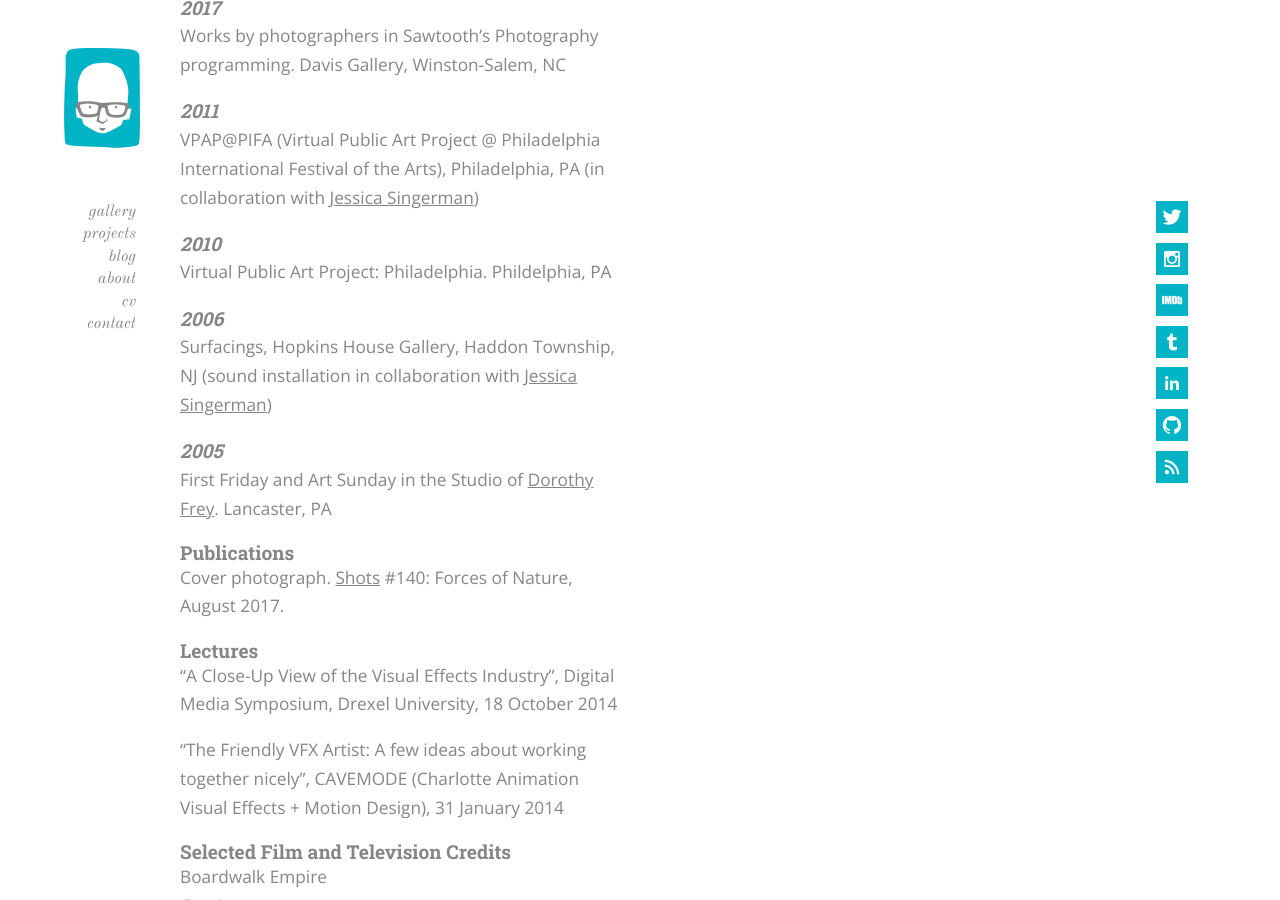
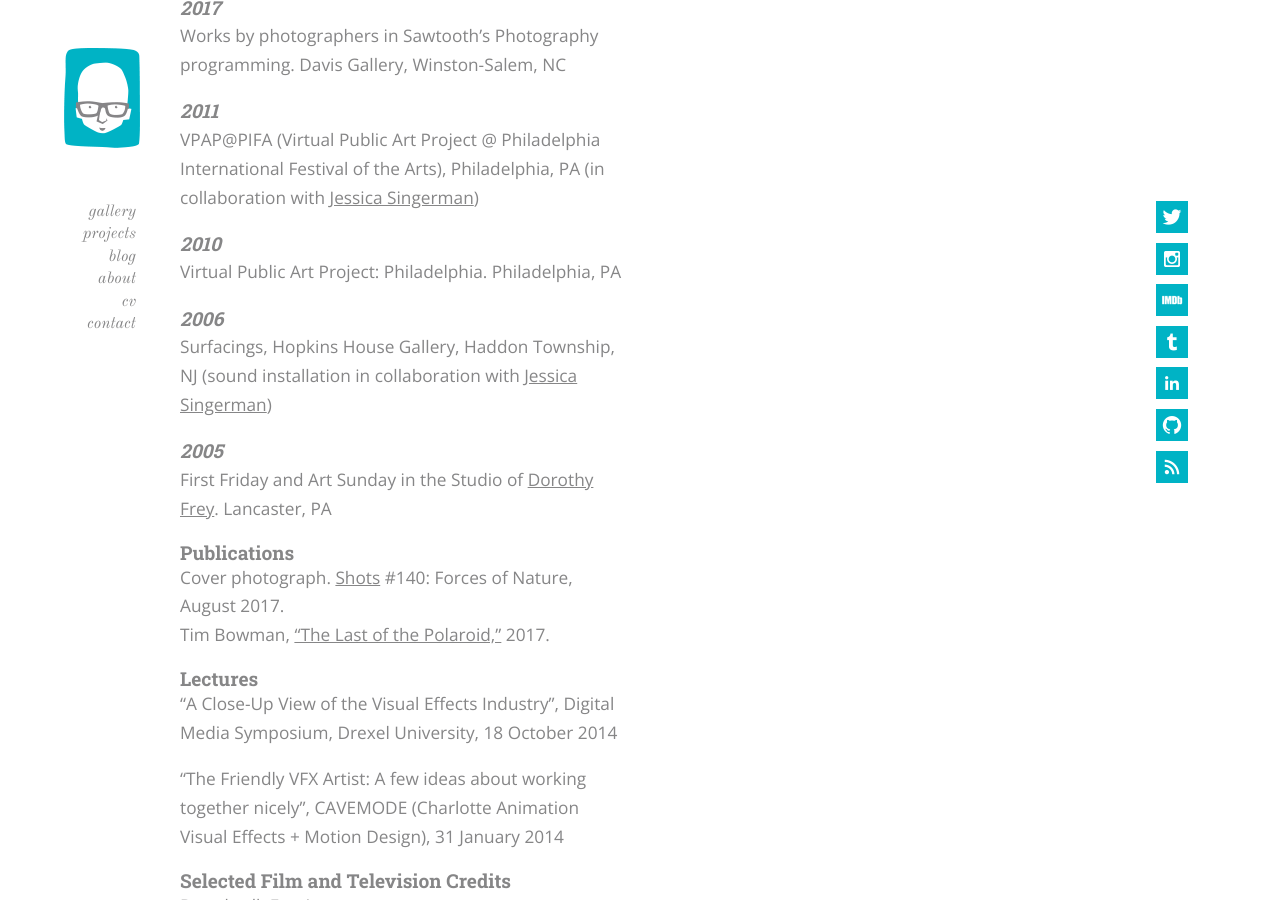
Before and after one commit to hellothisistim/hellothisistim.github.io, a Jekyll site: the page built from _posts/2018-01-01-cv.md, in a window 1280 px wide and 900 px high, scrolled down 718 px. Built offline with Jekyll 4.4.1, drawn with Linux system fonts in a browser that asks for light colours; comment, search, counter and statistics services are not loaded.

Commit message:
Edit CV (#72)

```diff
--- a/_posts/2018-01-01-cv.md
+++ b/_posts/2018-01-01-cv.md
@@ -34,7 +34,7 @@ VPAP@PIFA (Virtual Public Art Project @ Philadelphia International Festival of t
 
 ### 2010
 
-Virtual Public Art Project: Philadelphia. Phildelphia, PA
+Virtual Public Art Project: Philadelphia. Philadelphia, PA
 
 ### 2006
 
@@ -47,6 +47,7 @@ First Friday and Art Sunday in the Studio of [Dorothy Frey](http://www.dorothyfr
 ## Publications
 
 Cover photograph. [Shots](http://shotsmag.com/) #140: Forces of Nature, August 2017.
+Tim Bowman, ["The Last of the Polaroid,"](projects/the-last-of-the-polaroid/) 2017.
 
 ## Lectures
 
```
